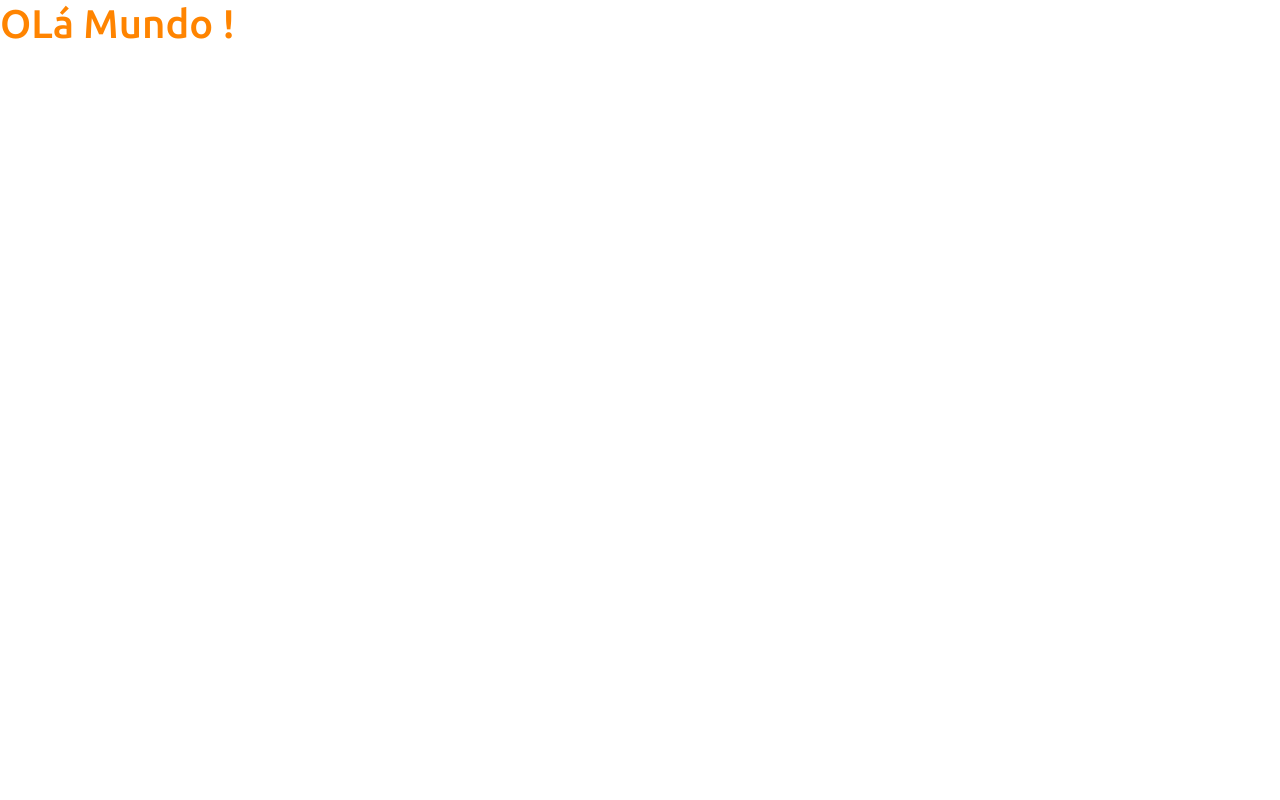
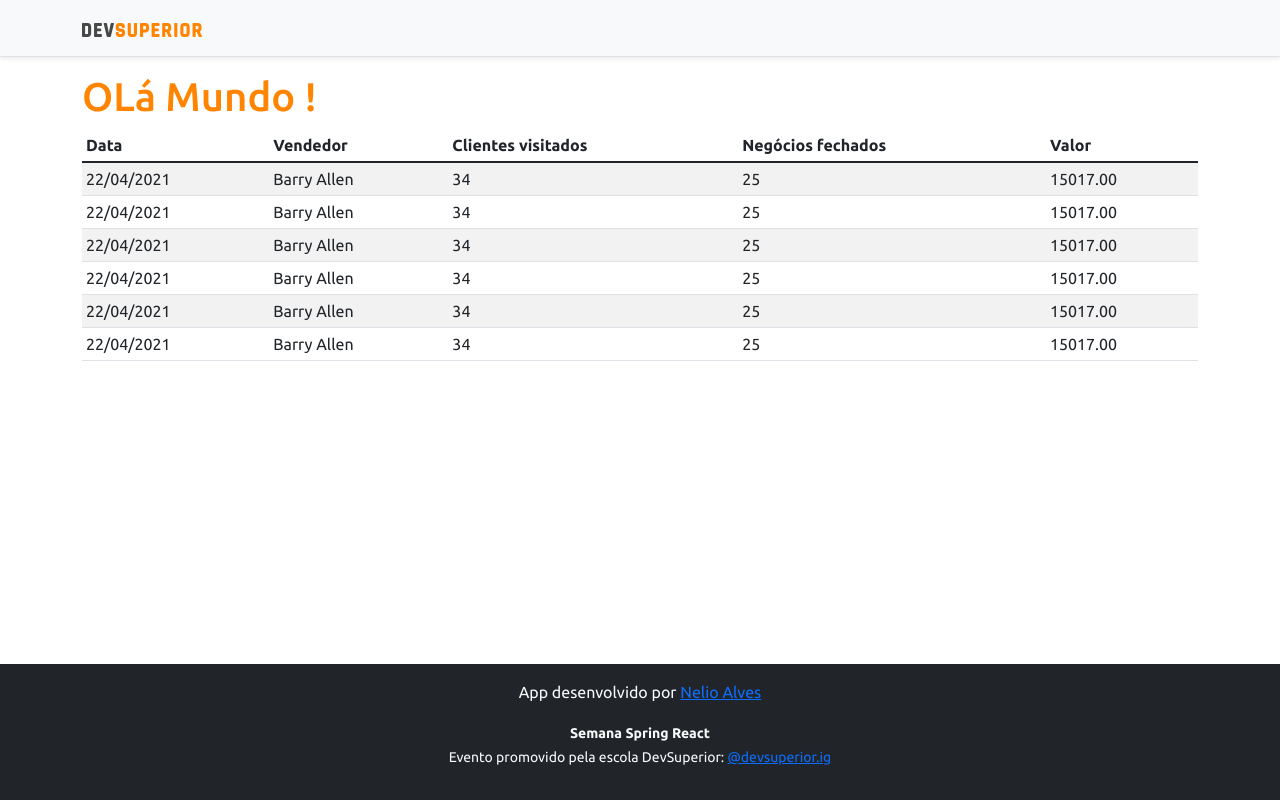
Before and after one commit to LucasFR95/projeto-sds5, a React (Create React App) app in the folder frontend/: page / in a window 1280 px wide. Built offline with nearby package versions, Linux system fonts and the light colour scheme.

Commit message:
Basic static components

```diff
--- a/frontend/src/App.tsx
+++ b/frontend/src/App.tsx
@@ -1,9 +1,22 @@
+import DataTable from "components/DataTable";
+import Footer from "components/Footer";
+import NavBar from "components/NavBar";
 
 function App() {
   return (
-    <div className="App">
+    <>
+    <NavBar/>
+
+    <div className="container">
       <h1 className="text-primary">OLá Mundo !</h1>
+
+      <DataTable/>
+
     </div>
+
+
+    <Footer/>
+    </>
   );
 }
 
--- a/frontend/src/assets/css/styles.css
+++ b/frontend/src/assets/css/styles.css
@@ -1,4 +1,5 @@
 @import url('https://fonts.googleapis.com/css2?family=Ubuntu:wght@300;400;500;700&display=swap');
+
 :root {
     --color-primary: #FF8400;
 }
--- /dev/null
+++ b/frontend/src/components/DataTable/index.tsx
@@ -0,0 +1,66 @@
+
+
+
+const DataTable = () => {
+    return (
+        <div className="table-responsive">
+        <table className="table table-striped table-sm">
+            <thead>
+                <tr>
+                    <th>Data</th>
+                    <th>Vendedor</th>
+                    <th>Clientes visitados</th>
+                    <th>Negócios fechados</th>
+                    <th>Valor</th>
+                </tr>
+            </thead>
+            <tbody>
+                <tr>
+                    <td>22/04/2021</td>
+                    <td>Barry Allen</td>
+                    <td>34</td>
+                    <td>25</td>
+                    <td>15017.00</td>
+                </tr>
+                <tr>
+                    <td>22/04/2021</td>
+                    <td>Barry Allen</td>
+                    <td>34</td>
+                    <td>25</td>
+                    <td>15017.00</td>
+                </tr>
+                <tr>
+                    <td>22/04/2021</td>
+                    <td>Barry Allen</td>
+                    <td>34</td>
+                    <td>25</td>
+                    <td>15017.00</td>
+                </tr>
+                <tr>
+                    <td>22/04/2021</td>
+                    <td>Barry Allen</td>
+                    <td>34</td>
+                    <td>25</td>
+                    <td>15017.00</td>
+                </tr>
+                <tr>
+                    <td>22/04/2021</td>
+                    <td>Barry Allen</td>
+                    <td>34</td>
+                    <td>25</td>
+                    <td>15017.00</td>
+                </tr>
+                <tr>
+                    <td>22/04/2021</td>
+                    <td>Barry Allen</td>
+                    <td>34</td>
+                    <td>25</td>
+                    <td>15017.00</td>
+                </tr>
+            </tbody>
+        </table>
+    </div>
+    );
+  }
+
+  export default DataTable;
--- /dev/null
+++ b/frontend/src/components/Footer/index.tsx
@@ -0,0 +1,17 @@
+
+
+
+const Footer = () => {
+    return (
+        <footer className="footer mt-auto py-3 bg-dark">
+  <div className="container">
+    <p className="text-light">App desenvolvido por <a href="https://github.com/acenelio" target="_blank" rel="noreferrer">Nelio Alves</a></p>
+    <p className="text-light"><small><strong>Semana Spring React</strong><br/>
+      Evento promovido pela escola DevSuperior: <a href="https://instagram.com/devsuperior.ig" target="_blank" rel="noreferrer">@devsuperior.ig</a></small></p>
+
+  </div>
+</footer>
+    );
+  }
+
+  export default Footer;
--- /dev/null
+++ b/frontend/src/components/NavBar/index.tsx
@@ -0,0 +1,16 @@
+import ImgDsDark from 'assets/img/ds-dark.svg';
+
+
+const NavBar = () => {
+    return (
+        <div className="d-flex flex-column flex-md-row align-items-center p-3 px-md-4 mb-3 bg-light border-bottom shadow-sm">
+        <div className="container">
+          <nav className="my-2 my-md-0 mr-md-3">
+            <img src={ImgDsDark} alt="DevSuperior" width="120" />
+          </nav>
+        </div>
+      </div>
+    );
+  }
+
+  export default NavBar;
```
Also changed, not shown: frontend/src/assets/img/ds-dark.svg (added).
